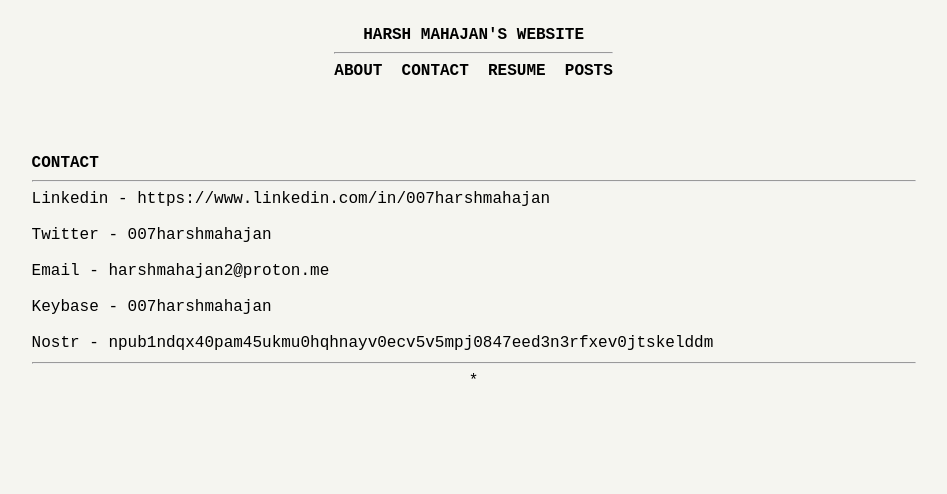
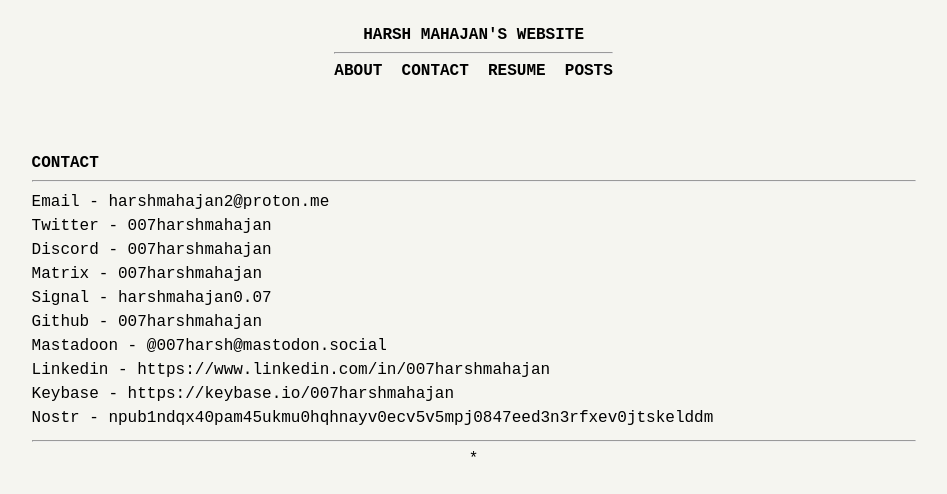
Before and after one commit to 007harshmahajan/007harshmahajan.github.io, a plain HTML site: page contact.html in a window 1280 px wide. Shown: the whole page, without its empty margins (160-1107 px from the left). Drawn offline with Linux system fonts and the light colour scheme; a web font is replaced by a local one.

Commit message:
Update contact.html

```diff
--- a/contact.html
+++ b/contact.html
@@ -1,4 +1,3 @@
-
 <html>
 <head>
   <style type="text/css">
@@ -43,6 +42,7 @@
     p {
       margin-top: 0px;
       text-align: justify;
+      line-height: 1.5;
     }
     sup {
       vertical-align: 0.3em;
@@ -134,14 +134,16 @@
 <div class='heading'>contact</div><hr/>
 <p style="text-align: left;margin-bottom: 1ch;">
 
-
-    Linkedin - https://www.linkedin.com/in/007harshmahajan <br><br>
-    Twitter - 007harshmahajan<br><br>
-    Email - harshmahajan2@proton.me<br><br>
-    Keybase - 007harshmahajan<br><br>
-    Nostr - npub1ndqx40pam45ukmu0hqhnayv0ecv5v5mpj0847eed3n3rfxev0jtskelddm<br>
-
-
+    Email     - harshmahajan2@proton.me<br>
+    Twitter   - 007harshmahajan<br>
+    Discord   - 007harshmahajan<br>
+    Matrix    - 007harshmahajan<br>
+    Signal    - harshmahajan0.07<br>
+    Github    - 007harshmahajan<br>
+    Mastadoon - @007harsh@mastodon.social<br>
+    Linkedin  - https://www.linkedin.com/in/007harshmahajan <br>
+    Keybase   - https://keybase.io/007harshmahajan<br>
+    Nostr     - npub1ndqx40pam45ukmu0hqhnayv0ecv5v5mpj0847eed3n3rfxev0jtskelddm<br>
 </p>
 
 <hr>
```
